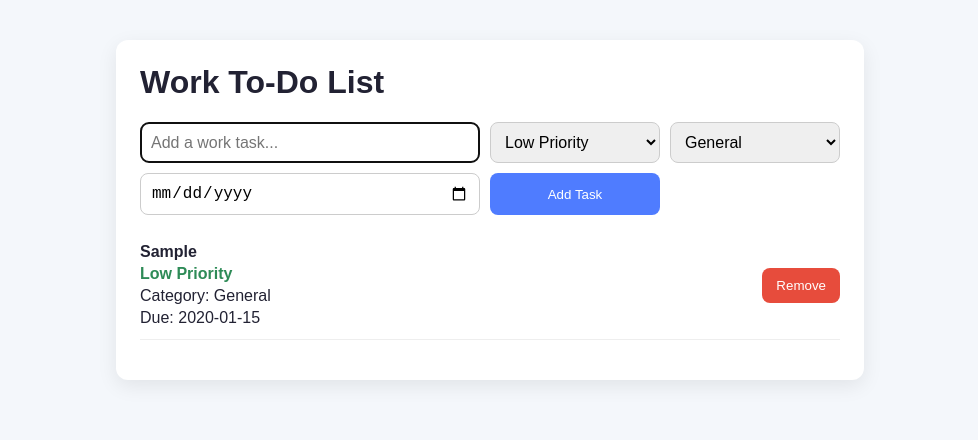
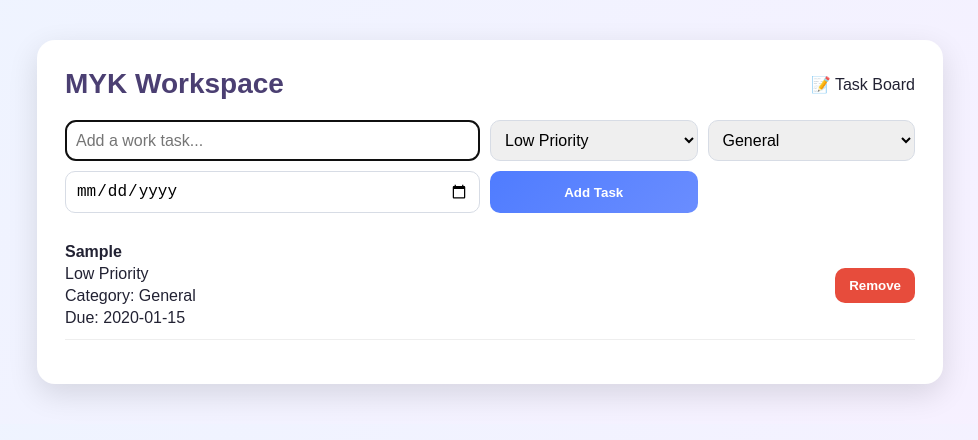
Before and after one commit to MYK-117/Todotasks, a plain HTML site: page index.html in a window 1280 px wide. Both pictures are taken after typing "Sample", "2020-01-15" into the empty fields and a click on the button "Add Task". Shown: the whole page, without its empty margins (150-1128 px from the left). Drawn offline with Linux system fonts and the light colour scheme.

Commit message:
Refactor To-Do App layout and add localStorage support
Updated styles and added task persistence using localStorage.

```diff
--- a/index.html
+++ b/index.html
@@ -8,47 +8,57 @@
     <style>
         body {
             font-family: Arial, sans-serif;
-            background: #f4f7fb;
+            background: linear-gradient(135deg, #eef4ff, #f7f0ff);
             margin: 0;
             padding: 40px;
             color: #223;
         }
 
         .container {
-            max-width: 700px;
+            max-width: 850px;
             margin: auto;
             background: white;
-            padding: 24px;
-            border-radius: 12px;
-            box-shadow: 0 6px 20px rgba(0, 0, 0, 0.08);
+            padding: 28px;
+            border-radius: 18px;
+            box-shadow: 0 10px 30px rgba(0, 0, 0, 0.12);
         }
 
-        h1 {
-            margin-top: 0;
+        .header {
+            display: flex;
+            justify-content: space-between;
+            align-items: center;
+            margin-bottom: 20px;
+        }
+
+        .logo {
+            font-size: 28px;
+            font-weight: bold;
+            color: #4b3f72;
         }
 
         .form-grid {
             display: grid;
             grid-template-columns: 2fr 1fr 1fr;
             gap: 10px;
-            margin-bottom: 16px;
+            margin-bottom: 18px;
         }
 
         input,
         select {
             padding: 10px;
             font-size: 16px;
-            border: 1px solid #ccc;
-            border-radius: 8px;
+            border: 1px solid #d7dce5;
+            border-radius: 10px;
         }
 
         button {
             padding: 10px 14px;
             border: none;
-            border-radius: 8px;
-            background: #4f7cff;
+            border-radius: 10px;
+            background: linear-gradient(135deg, #4f7cff, #6a8dff);
             color: white;
             cursor: pointer;
+            font-weight: bold;
         }
 
         ul {
@@ -68,6 +78,7 @@
             display: flex;
             flex-direction: column;
             gap: 4px;
+            cursor: pointer;
         }
 
         .done {
@@ -99,7 +110,11 @@
 
 <body>
     <div class="container">
-        <h1>Work To-Do List</h1>
+        <div class="header">
+            <div class="logo">MYK Workspace</div>
+            <div>📝 Task Board</div>
+        </div>
+
         <div class="form-grid">
             <input id="taskInput" placeholder="Add a work task..." />
             <select id="prioritySelect">
@@ -126,29 +141,58 @@
         const categorySelect = document.getElementById('categorySelect');
         const dueDateInput = document.getElementById('dueDateInput');
         const taskList = document.getElementById('taskList');
+        const STORAGE_KEY = 'myk-task-list';
+
+        function loadTasks() {
+            const saved = localStorage.getItem(STORAGE_KEY);
+            if (!saved) return;
+
+            const tasks = JSON.parse(saved);
+            tasks.forEach(task => renderTask(task));
+        }
+
+        function saveTasks() {
+            const tasks = Array.from(taskList.children).map(li => ({
+                text: li.querySelector('strong').textContent,
+                priority: li.querySelector('.priority')?.textContent || 'Low',
+                category: li.querySelector('.category')?.textContent || 'General',
+                dueDate: li.querySelector('.due-date')?.textContent || '',
+                done: li.classList.contains('done')
+            }));
+            localStorage.setItem(STORAGE_KEY, JSON.stringify(tasks));
+        }
+
+        function renderTask(task) {
+            const li = document.createElement('li');
+            li.className = task.done ? 'done' : '';
+            li.innerHTML = `
+                <div class="task-info" onclick="toggleDone(this.parentElement)">
+                    <strong>${task.text}</strong>
+                    <span class="priority ${task.priority.toLowerCase()}">${task.priority} Priority</span>
+                    <span class="category">Category: ${task.category}</span>
+                    <span class="due-date">Due: ${task.dueDate || 'No date'}</span>
+                </div>
+                <span class="actions">
+                    <button onclick="removeTask(this)">Remove</button>
+                </span>
+            `;
+            taskList.appendChild(li);
+        }
 
         function addTask() {
             const taskText = taskInput.value.trim();
             if (!taskText) return;
 
-            const priority = prioritySelect.value;
-            const category = categorySelect.value;
-            const dueDate = dueDateInput.value;
+            const task = {
+                text: taskText,
+                priority: prioritySelect.value,
+                category: categorySelect.value,
+                dueDate: dueDateInput.value,
+                done: false
+            };
 
-            const li = document.createElement('li');
-            li.innerHTML = `
-                <div class="task-info" onclick="toggleDone(this.parentElement)">
-                    <strong>${taskText}</strong>
-                    <span class="priority-${priority.toLowerCase()}">${priority} Priority</span>
-                    <span>Category: ${category}</span>
-                    <span>Due: ${dueDate || 'No date'}</span>
-                </div>
-                <span class="actions">
-                    <button onclick="removeTask(this)">Remove</button>
-                </span>
-            `;
-
-            taskList.appendChild(li);
+            renderTask(task);
+            saveTasks();
             taskInput.value = '';
             prioritySelect.value = 'Low';
             categorySelect.value = 'General';
@@ -158,11 +202,15 @@
 
         function toggleDone(item) {
             item.classList.toggle('done');
+            saveTasks();
         }
 
         function removeTask(button) {
             button.parentElement.parentElement.remove();
+            saveTasks();
         }
+
+        loadTasks();
     </script>
 </body>
 
```
